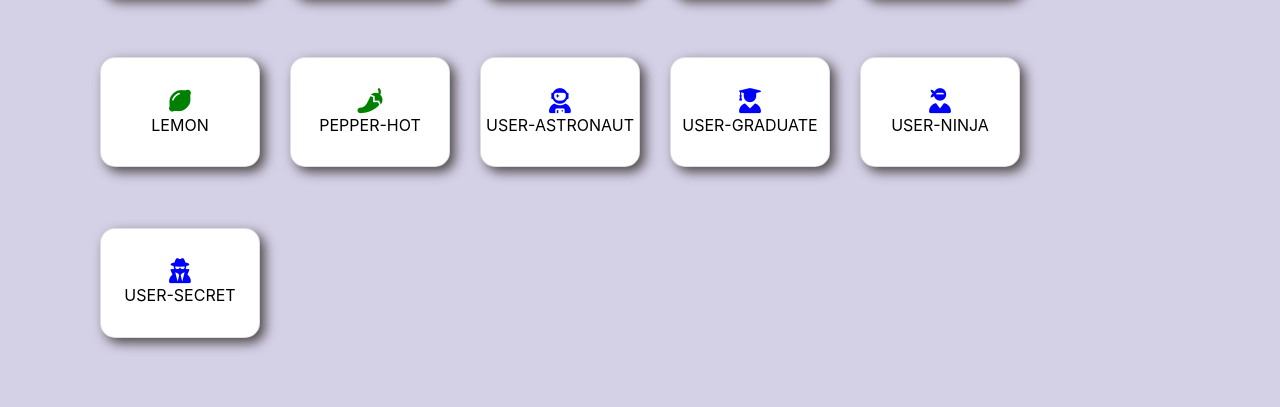
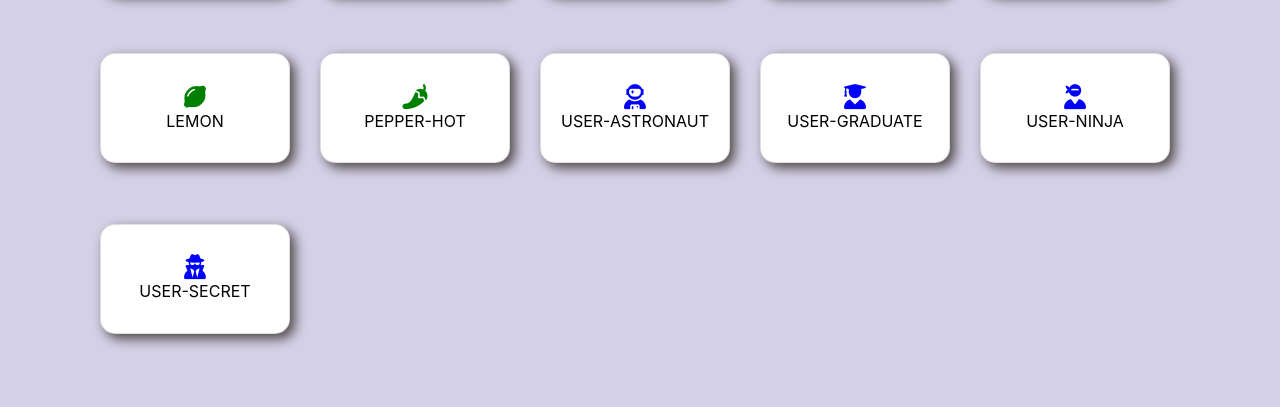
Before and after one commit to ketjj/js-es6-icons, a plain HTML site: page index.html in a window 1280 px wide. Shown: the part 393-800 px from the top of the page. Drawn offline with nearby package versions, Linux system fonts and the light colour scheme.

Commit message:
change html card width

```diff
--- a/css/style.css
+++ b/css/style.css
@@ -39,9 +39,9 @@ main {
 }
 
 .k_card{
-  width: calc(100vw / 8);
+   width: 190px;
   height: 110px;
-  margin: 15px;
+  margin: 1% 15px;
   justify-content: center;
   align-items: center;
   border-radius: 15px;
@@ -53,6 +53,4 @@ main {
   font-size: 25px;
 }
 
-.animal{
-  color: orange;
-}
+@media
```
